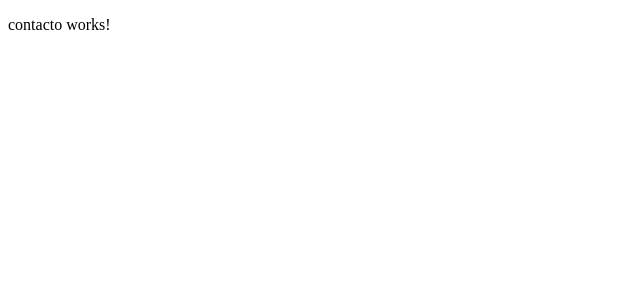
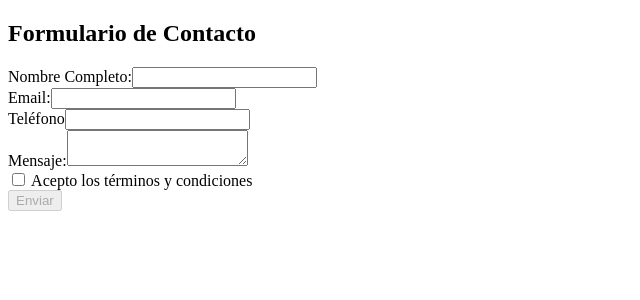
Before and after one commit to lsnoglos/mini-app-angular, an Angular app: page /contacto in a window 1280 px wide. Shown: the top 300 px of the page, without its empty margins (0-640 px from the left). Built offline with nearby package versions, Linux system fonts and the light colour scheme.

Commit message:
feat: Build and connect contact form HTML

```diff
--- a/src/app/app.ts
+++ b/src/app/app.ts
@@ -3,6 +3,7 @@ import { RouterOutlet } from '@angular/router';
 
 @Component({
   selector: 'app-root',
+  standalone: true,
   imports: [RouterOutlet],
   templateUrl: './app.html',
   styleUrl: './app.css'
--- a/src/app/page/contacto/contacto.html
+++ b/src/app/page/contacto/contacto.html
@@ -1 +1,29 @@
-<p>contacto works!</p>
+<h2>Formulario de Contacto</h2>
+
+<form [formGroup]="contactForm" (ngSubmit)="onSubmit()">
+    <div>
+        <label for="name">Nombre Completo:</label>
+        <input id="name" type="text" formControlName="nombreCompleto" />
+    </div>
+    <div>
+        <label for="email">Email:</label>
+        <input id="email" type="email" formControlName="email" />
+    </div>
+    <div>
+        <label for="telefono">Teléfono</label>
+        <input id="telefono" type="text" formControlName="telefono" />
+    </div>
+    <div>
+        <label for="mensaje">Mensaje:</label>
+        <textarea id="mensaje" formControlName="mensaje"></textarea>
+    </div>
+    <div>
+        <label>
+            <input type="checkbox" formControlName="aceptarTerminos" />
+            Acepto los términos y condiciones
+        </label>
+    </div>
+    <div>
+        <button type="submit" [disabled]="contactForm.invalid">Enviar</button>
+    </div>
+</form>
--- a/src/app/page/contacto/contacto.ts
+++ b/src/app/page/contacto/contacto.ts
@@ -23,7 +23,7 @@ export class Contacto implements OnInit {
     this.contactForm = this.fb.group({
       nombreCompleto: ['', [Validators.required, Validators.minLength(3)]],
       email: ['', [Validators.required, Validators.email]],
-      telefono: ['', [Validators.required, Validators.pattern('/^\d{13}$/')]],
+      telefono: ['', [Validators.required, Validators.pattern(/^\d{13}$/)]],
       mensaje: ['', [Validators.required, Validators.minLength(50)]],
       aceptarTerminos: [false, [Validators.requiredTrue]]
     });
@@ -32,4 +32,8 @@ export class Contacto implements OnInit {
   get f() {
     return this.contactForm.controls;
   }
+
+  onSubmit(): void {
+    console.log(this.contactForm.value);
+  }
 }
```
